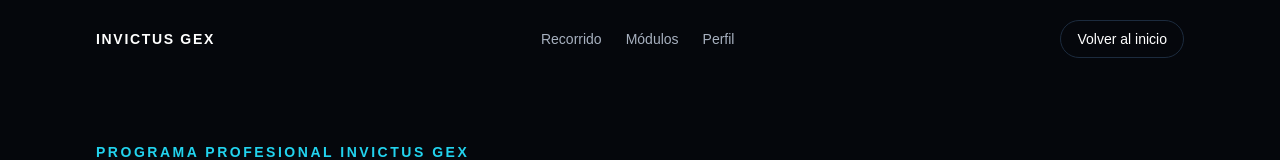
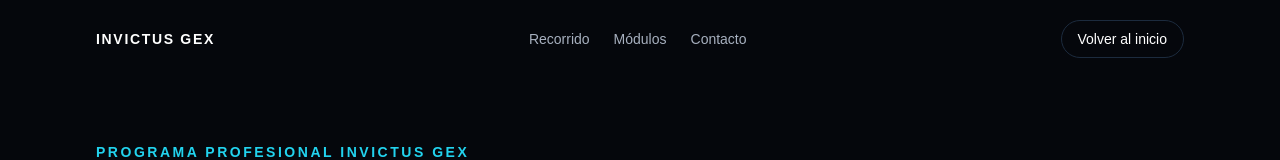
Before and after one commit to invictusgex/invictus-academy, a Next.js app: page /programa in a window 1280 px wide. Shown: the top 160 px of the page. Built offline with nearby package versions, Linux system fonts and the light colour scheme; no server answers; the database is empty.

Commit message:
experience: refine public navigation and contact

```diff
--- a/src/components/landing/PublicLanding.tsx
+++ b/src/components/landing/PublicLanding.tsx
@@ -1,6 +1,7 @@
 import Link from "next/link";
 
 import { formationCtaHref } from "@/config/public-cta";
+import { getSupportMailtoHref } from "@/config/site";
 import {
   publicProgramAudience,
   publicProgramNonAudience,
@@ -59,7 +60,11 @@ const academicMap = [
   },
 ];
 
+const CONTACT_SUBJECT = "Consulta sobre Invictus GEX";
+
 function Header() {
+  const contactHref = getSupportMailtoHref(CONTACT_SUBJECT);
+
   return (
     <header className="mx-auto flex w-full max-w-6xl items-center justify-between gap-4 px-5 py-5 sm:px-6 lg:px-8">
       <a
@@ -69,7 +74,7 @@ function Header() {
         Invictus GEX
       </a>
       <nav
-        aria-label="Navegacion principal"
+        aria-label="Navegación principal"
         className="hidden items-center gap-6 text-sm text-[var(--color-text-secondary)] md:flex"
       >
         <a className="transition hover:text-white" href="#recorrido">
@@ -78,16 +83,24 @@ function Header() {
         <a className="transition hover:text-white" href="#mentoria">
           Mentoría
         </a>
-        <a className="transition hover:text-white" href="#perfil">
-          Perfil
+        <a className="transition hover:text-white" href={contactHref}>
+          Contacto
         </a>
       </nav>
-      <Link
-        href="/academy"
-        className="shrink-0 rounded-full border border-[var(--color-border)] px-4 py-2 text-sm font-medium text-white transition hover:border-[var(--color-cyan)] hover:bg-[var(--color-hover-bg)] focus-visible:outline focus-visible:outline-2 focus-visible:outline-offset-4 focus-visible:outline-[var(--color-cyan)]"
-      >
-        Acceder
-      </Link>
+      <div className="flex shrink-0 items-center gap-3">
+        <a
+          href={contactHref}
+          className="text-sm font-medium text-[var(--color-text-secondary)] transition hover:text-white focus-visible:outline focus-visible:outline-2 focus-visible:outline-offset-4 focus-visible:outline-[var(--color-cyan)] md:hidden"
+        >
+          Contacto
+        </a>
+        <Link
+          href="/academy"
+          className="rounded-full border border-[var(--color-border)] px-4 py-2 text-sm font-medium text-white transition hover:border-[var(--color-cyan)] hover:bg-[var(--color-hover-bg)] focus-visible:outline focus-visible:outline-2 focus-visible:outline-offset-4 focus-visible:outline-[var(--color-cyan)]"
+        >
+          Acceder
+        </Link>
+      </div>
     </header>
   );
 }
--- a/src/components/program/PublicProgramPage.tsx
+++ b/src/components/program/PublicProgramPage.tsx
@@ -1,6 +1,7 @@
 import Link from "next/link";
 
 import { formationCtaHref } from "@/config/public-cta";
+import { getSupportMailtoHref } from "@/config/site";
 import {
   publicFormationJourney,
   publicGlobalCompetencies,
@@ -15,7 +16,11 @@ type PublicProgramPageProps = {
   course: Course;
 };
 
+const CONTACT_SUBJECT = "Consulta sobre Invictus GEX";
+
 function PublicProgramHeader() {
+  const contactHref = getSupportMailtoHref(CONTACT_SUBJECT);
+
   return (
     <header className="mx-auto flex w-full max-w-6xl items-center justify-between gap-4 px-5 py-5 sm:px-6 lg:px-8">
       <Link
@@ -25,7 +30,7 @@ function PublicProgramHeader() {
         Invictus GEX
       </Link>
       <nav
-        aria-label="Navegacion del programa"
+        aria-label="Navegación del programa"
         className="hidden items-center gap-6 text-sm text-[var(--color-text-secondary)] md:flex"
       >
         <a className="transition hover:text-white" href="#recorrido">
@@ -34,16 +39,24 @@ function PublicProgramHeader() {
         <a className="transition hover:text-white" href="#modulos">
           Módulos
         </a>
-        <a className="transition hover:text-white" href="#perfil">
-          Perfil
+        <a className="transition hover:text-white" href={contactHref}>
+          Contacto
         </a>
       </nav>
-      <Link
-        href="/"
-        className="shrink-0 rounded-full border border-[var(--color-border)] px-4 py-2 text-sm font-medium text-white transition hover:border-[var(--color-cyan)] hover:bg-[var(--color-hover-bg)] focus-visible:outline focus-visible:outline-2 focus-visible:outline-offset-4 focus-visible:outline-[var(--color-cyan)]"
-      >
-        Volver al inicio
-      </Link>
+      <div className="flex shrink-0 items-center gap-3">
+        <a
+          href={contactHref}
+          className="text-sm font-medium text-[var(--color-text-secondary)] transition hover:text-white focus-visible:outline focus-visible:outline-2 focus-visible:outline-offset-4 focus-visible:outline-[var(--color-cyan)] md:hidden"
+        >
+          Contacto
+        </a>
+        <Link
+          href="/"
+          className="rounded-full border border-[var(--color-border)] px-4 py-2 text-sm font-medium text-white transition hover:border-[var(--color-cyan)] hover:bg-[var(--color-hover-bg)] focus-visible:outline focus-visible:outline-2 focus-visible:outline-offset-4 focus-visible:outline-[var(--color-cyan)]"
+        >
+          Volver al inicio
+        </Link>
+      </div>
     </header>
   );
 }
--- a/src/components/support/AcademySupport.tsx
+++ b/src/components/support/AcademySupport.tsx
@@ -2,6 +2,8 @@
 
 import { useCallback, useEffect, useRef, useState } from "react";
 import type { KeyboardEvent as ReactKeyboardEvent } from "react";
+
+import { getSupportMailtoHref } from "@/config/site";
 
 const SUPPORT_PANEL_ID = "academy-support-panel";
 const SUPPORT_TITLE_ID = "academy-support-title";
@@ -13,10 +15,7 @@ export function AcademySupport() {
   const panelRef = useRef<HTMLDivElement>(null);
   const contactRef = useRef<HTMLAnchorElement>(null);
   const closeRef = useRef<HTMLButtonElement>(null);
-  const supportEmail = process.env.NEXT_PUBLIC_SUPPORT_EMAIL?.trim();
-  const supportHref = supportEmail
-    ? `mailto:${supportEmail}?subject=${encodeURIComponent(SUPPORT_SUBJECT)}`
-    : undefined;
+  const supportHref = getSupportMailtoHref(SUPPORT_SUBJECT);
 
   const closePanel = useCallback(() => {
     setIsOpen(false);
@@ -98,7 +97,6 @@ export function AcademySupport() {
             funcionamiento de la plataforma.
           </p>
 
-          {supportHref ? (
           <a
             ref={contactRef}
             href={supportHref}
@@ -106,11 +104,6 @@ export function AcademySupport() {
           >
             Contactar con soporte
           </a>
-          ) : (
-            <p className="mt-5 rounded-xl border border-[var(--color-border)] bg-[var(--color-card-bg)] px-4 py-3 text-sm leading-6 text-[var(--color-text-secondary)]">
-              El canal de soporte aún no ha sido configurado.
-            </p>
-          )}
 
           <button
             ref={closeRef}
--- a/src/config/site.ts
+++ b/src/config/site.ts
@@ -1,4 +1,5 @@
 const fallbackSiteUrl = "http://localhost:3000";
+const fallbackSupportEmail = "invictusgex@gmail.com";
 
 export const siteName = "Invictus Trading Academy";
 
@@ -10,3 +11,13 @@ export function getSiteUrl() {
 
   return appUrl ? appUrl.replace(/\/+$/, "") : fallbackSiteUrl;
 }
+
+export function getSupportEmail() {
+  return process.env.NEXT_PUBLIC_SUPPORT_EMAIL?.trim() || fallbackSupportEmail;
+}
+
+export function getSupportMailtoHref(subject: string) {
+  const supportEmail = getSupportEmail();
+
+  return `mailto:${supportEmail}?subject=${encodeURIComponent(subject)}`;
+}
```
Also changed, not shown: 1 other file (tests, documents, lock files or other folders). Lines whose indentation alone changed are shown as unchanged.
